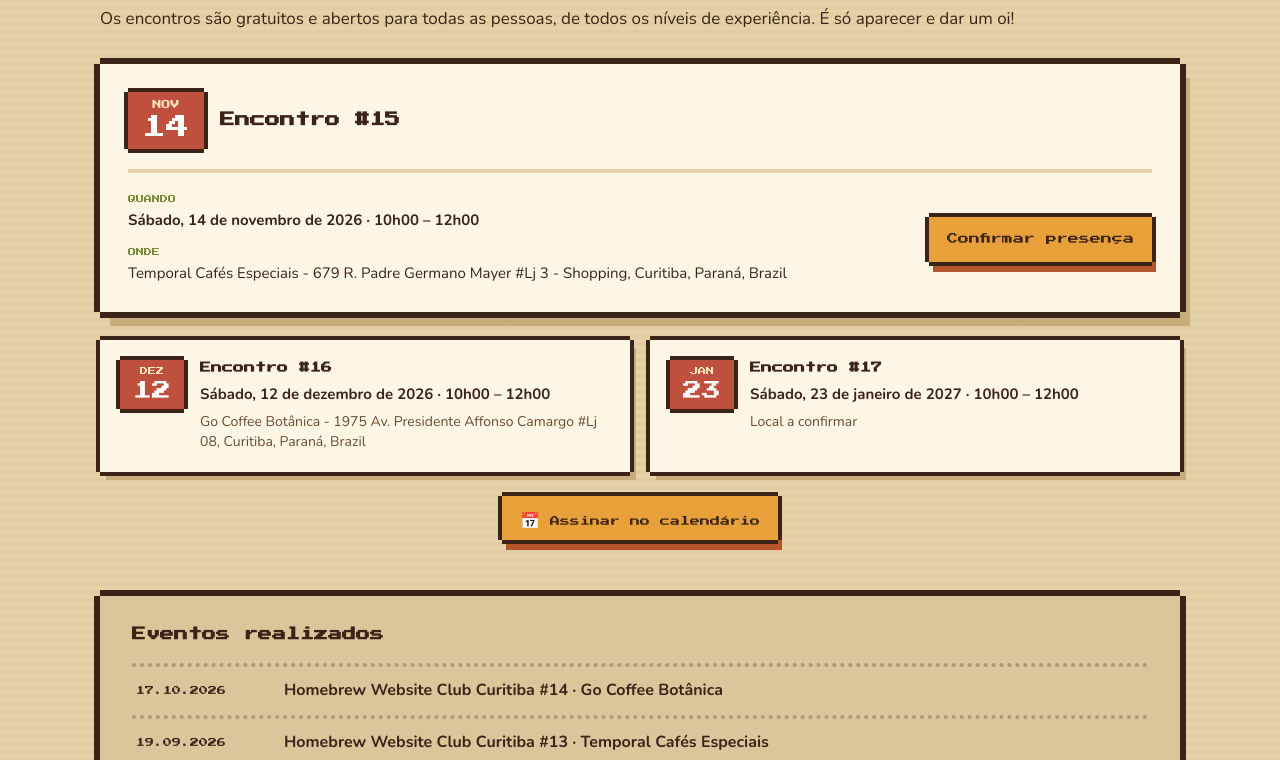
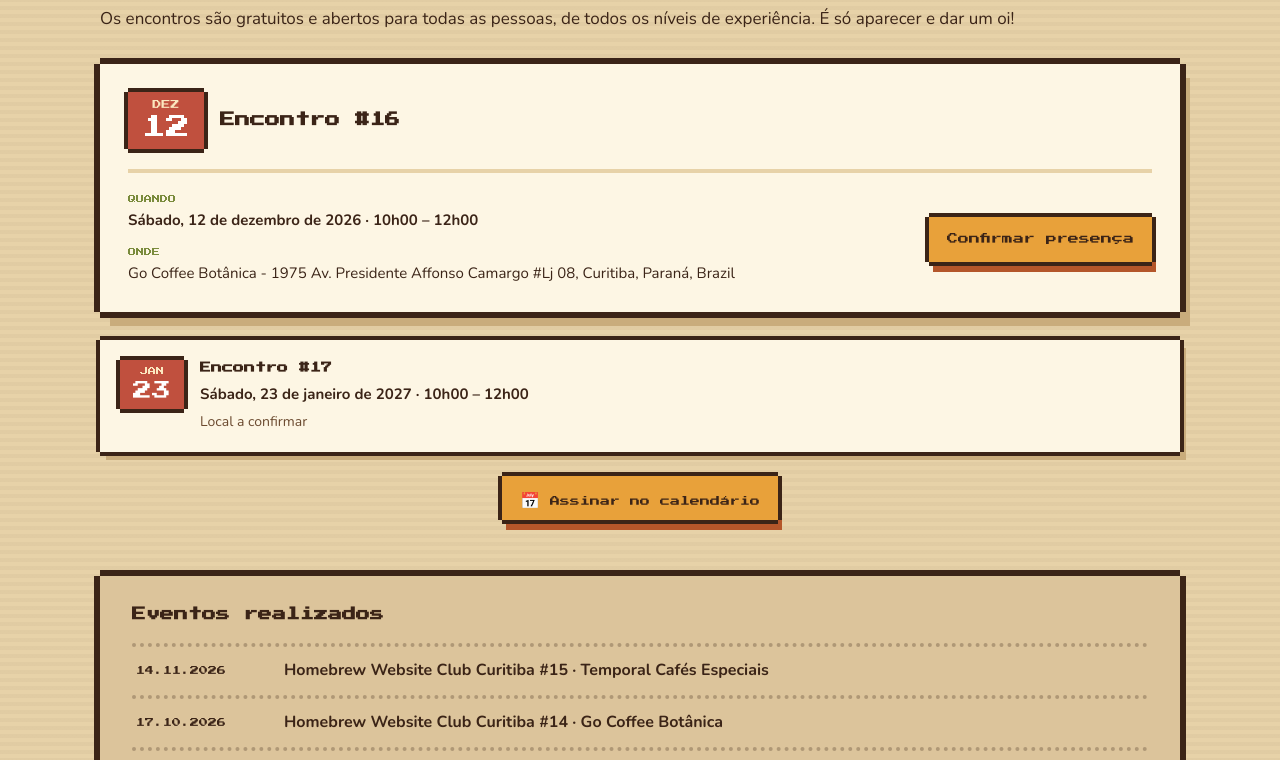
Before and after one commit to kossmann/sitecomcafe, a plain HTML site: page index.html in a window 1280 px wide. Shown: the part 743-1503 px from the top of the page. Drawn offline with nearby package versions, Linux system fonts and the light colour scheme.

Commit message:
evento de novembro concluído

```diff
--- a/index.html
+++ b/index.html
@@ -27,7 +27,7 @@
 <meta name="twitter:card" content="summary_large_image">
 <meta name="twitter:title" content="Site com Café — Homebrew Website Club Curitiba">
 <meta name="twitter:description" content="Encontro mensal e gratuito em Curitiba para tomar um bom café e mexer no seu site pessoal.">
-<script type="application/ld+json">{"@context":"https://schema.org","@type":"Event","name":"Homebrew Website Club Curitiba #15 (Site com Café)","startDate":"2026-11-14T10:00:00-03:00","endDate":"2026-11-14T12:00:00-03:00","eventStatus":"https://schema.org/EventScheduled","eventAttendanceMode":"https://schema.org/OfflineEventAttendanceMode","isAccessibleForFree":true,"inLanguage":"pt-BR","url":"https://events.indieweb.org/2026/11/homebrew-website-club-curitiba-site-com-caf%C3%A9-15-1Cii3jmKeaWv","description":"Encontro mensal e gratuito para tomar um bom café e mexer no seu site pessoal.","location":{"@type":"Place","name":"Temporal Cafés Especiais","address":{"@type":"PostalAddress","streetAddress":"R. Padre Germano Mayer, 679, Lj 3 - Shopping","addressLocality":"Curitiba","addressRegion":"PR","addressCountry":"BR"}},"organizer":[{"@type":"Person","name":"Daniel Kossmann","url":"https://www.danielkossmann.com/pt/"},{"@type":"Person","name":"Rodrigo Ghedin","url":"https://rodrigo.ghed.in/"}]}</script>
+<script type="application/ld+json">{"@context":"https://schema.org","@type":"Event","name":"Homebrew Website Club Curitiba #16 (Site com Café)","startDate":"2026-12-12T10:00:00-03:00","endDate":"2026-12-12T12:00:00-03:00","eventStatus":"https://schema.org/EventScheduled","eventAttendanceMode":"https://schema.org/OfflineEventAttendanceMode","isAccessibleForFree":true,"inLanguage":"pt-BR","url":"https://events.indieweb.org/2026/12/homebrew-website-club-curitiba-site-com-caf%C3%A9-16-xWN33JCktyhb","description":"Encontro mensal e gratuito para tomar um bom café e mexer no seu site pessoal.","location":{"@type":"Place","name":"Go Coffee Botânica","address":{"@type":"PostalAddress","streetAddress":"Av. Presidente Affonso Camargo, 1975, Lj 08","addressLocality":"Curitiba","addressRegion":"PR","addressCountry":"BR"}},"organizer":[{"@type":"Person","name":"Daniel Kossmann","url":"https://www.danielkossmann.com/pt/"},{"@type":"Person","name":"Rodrigo Ghedin","url":"https://rodrigo.ghed.in/"}]}</script>
 <link rel="preconnect" href="https://fonts.googleapis.com">
 <link rel="preconnect" href="https://fonts.gstatic.com" crossorigin="">
 <link href="https://fonts.googleapis.com/css2?family=Press+Start+2P&family=Nunito:ital,wght@0,400;0,600;0,700;0,800;1,400&display=swap" rel="stylesheet">
@@ -256,25 +256,25 @@
       <article style="display: grid; gap: 22px; background: #FDF6E4; padding: 28px; box-sizing: border-box; box-shadow: 0 -6px 0 0 #3B2417, 0 6px 0 0 #3B2417, -6px 0 0 0 #3B2417, 6px 0 0 0 #3B2417, 10px 14px 0 0 #C9AC7C;">
         <div style="display: flex; align-items: center; gap: 16px; padding-bottom: 20px; border-bottom: 4px solid #E7D2A8;">
           <div style="flex: none; width: 76px; background: #C0503E; text-align: center; padding: 8px 0 10px; box-shadow: 0 -4px 0 0 #3B2417, 0 4px 0 0 #3B2417, -4px 0 0 0 #3B2417, 4px 0 0 0 #3B2417;">
-            <div style="font-family: 'Press Start 2P', monospace; font-size: 9px; color: #FBE8C0;">NOV</div>
-            <div style="font-family: 'Press Start 2P', monospace; font-size: 24px; color: #FFF; margin-top: 6px;">14</div>
+            <div style="font-family: 'Press Start 2P', monospace; font-size: 9px; color: #FBE8C0;">DEZ</div>
+            <div style="font-family: 'Press Start 2P', monospace; font-size: 24px; color: #FFF; margin-top: 6px;">12</div>
           </div>
           <div style="display: grid; gap: 10px;">
-            <h3 style="margin: 0; font-family: 'Press Start 2P', monospace; font-size: 15px; line-height: 1.5;">Encontro #15</h3>
+            <h3 style="margin: 0; font-family: 'Press Start 2P', monospace; font-size: 15px; line-height: 1.5;">Encontro #16</h3>
           </div>
         </div>
         <div style="display: flex; align-items: center; justify-content: space-between; gap: 32px; flex-wrap: wrap;">
           <dl style="margin: 0; flex: 1 1 360px; display: grid; gap: 16px; font-size: 15px;">
             <div style="display: grid; gap: 6px;">
               <dt style="font-family: 'Press Start 2P', monospace; font-size: 8px; color: #7A8B3C;">QUANDO</dt>
-              <dd style="margin: 0; font-weight: 700; line-height: 1.5;">Sábado, 14 de novembro de 2026 · 10h00 – 12h00</dd>
+              <dd style="margin: 0; font-weight: 700; line-height: 1.5;">Sábado, 12 de dezembro de 2026 · 10h00 – 12h00</dd>
             </div>
             <div style="display: grid; gap: 6px;">
               <dt style="font-family: 'Press Start 2P', monospace; font-size: 8px; color: #7A8B3C;">ONDE</dt>
-              <dd style="margin: 0; line-height: 1.5;">Temporal Cafés Especiais - 679 R. Padre Germano Mayer #Lj 3 - Shopping, Curitiba, Paraná, Brazil</dd>
+              <dd style="margin: 0; line-height: 1.5;">Go Coffee Botânica - 1975 Av. Presidente Affonso Camargo #Lj 08, Curitiba, Paraná, Brazil</dd>
             </div>
           </dl>
-          <a href="https://events.indieweb.org/2026/11/homebrew-website-club-curitiba-site-com-caf%C3%A9-15-1Cii3jmKeaWv" target="_blank" rel="noopener" style="flex: none; font-family: 'Press Start 2P', monospace; font-size: 11px; line-height: 1.5; color: #3B2417; text-decoration: none;">
+          <a href="https://events.indieweb.org/2026/12/homebrew-website-club-curitiba-site-com-caf%C3%A9-16-xWN33JCktyhb" target="_blank" rel="noopener" style="flex: none; font-family: 'Press Start 2P', monospace; font-size: 11px; line-height: 1.5; color: #3B2417; text-decoration: none;">
             <span style="display: inline-block; background: #E8A13A; padding: 14px 18px; box-shadow: 0 -4px 0 0 #3B2417, 0 4px 0 0 #3B2417, -4px 0 0 0 #3B2417, 4px 0 0 0 #3B2417, 4px 10px 0 0 #B4562A;" style-hover="background: #F2B453;">Confirmar presença</span>
           </a>
         </div>
@@ -282,17 +282,6 @@
     </div>
 
     <div style="margin-top: 28px; display: grid; grid-template-columns: repeat(auto-fit, minmax(min(100%, 430px), 1fr)); gap: 20px;">
-      <div style="display: flex; align-items: flex-start; gap: 16px; background: #FDF6E4; padding: 20px; box-sizing: border-box; box-shadow: 0 -4px 0 0 #3B2417, 0 4px 0 0 #3B2417, -4px 0 0 0 #3B2417, 4px 0 0 0 #3B2417, 6px 8px 0 0 #C9AC7C;">
-          <div style="flex: none; width: 64px; background: #C0503E; text-align: center; padding: 7px 0 9px; box-shadow: 0 -4px 0 0 #3B2417, 0 4px 0 0 #3B2417, -4px 0 0 0 #3B2417, 4px 0 0 0 #3B2417;">
-            <div style="font-family: 'Press Start 2P', monospace; font-size: 8px; color: #FBE8C0;">DEZ</div>
-            <div style="font-family: 'Press Start 2P', monospace; font-size: 19px; color: #FFF; margin-top: 6px;">12</div>
-          </div>
-        <div style="display: grid; gap: 7px;">
-          <h3 style="margin: 0; font-family: 'Press Start 2P', monospace; font-size: 11px; line-height: 1.5;"><a href="https://events.indieweb.org/2026/12/homebrew-website-club-curitiba-site-com-caf%C3%A9-16-xWN33JCktyhb" target="_blank" rel="noopener" style="color: #3B2417; text-decoration: none; border-bottom: 3px solid transparent;" style-hover="border-bottom-color: #E8A13A;">Encontro #16</a></h3>
-          <div style="font-size: 15px; font-weight: 700; line-height: 1.45;">Sábado, 12 de dezembro de 2026 · 10h00 – 12h00</div>
-          <div style="font-size: 14px; line-height: 1.4; color: #6B4A2F;">Go Coffee Botânica - 1975 Av. Presidente Affonso Camargo #Lj 08, Curitiba, Paraná, Brazil</div>
-        </div>
-      </div>
       <div style="display: flex; align-items: flex-start; gap: 16px; background: #FDF6E4; padding: 20px; box-sizing: border-box; box-shadow: 0 -4px 0 0 #3B2417, 0 4px 0 0 #3B2417, -4px 0 0 0 #3B2417, 4px 0 0 0 #3B2417, 6px 8px 0 0 #C9AC7C;">
           <div style="flex: none; width: 64px; background: #C0503E; text-align: center; padding: 7px 0 9px; box-shadow: 0 -4px 0 0 #3B2417, 0 4px 0 0 #3B2417, -4px 0 0 0 #3B2417, 4px 0 0 0 #3B2417;">
             <div style="font-family: 'Press Start 2P', monospace; font-size: 8px; color: #FBE8C0;">JAN</div>
@@ -519,6 +508,7 @@ class Component extends DCLogic {
       closeMenu: () => this.setState({ menuOpen: false }),
 
       pastEvents: [
+        { date: "14.11.2026", title: "Homebrew Website Club Curitiba #15 · Temporal Cafés Especiais", href: "https://www.danielkossmann.com/pt/site-com-cafe-homebrew-website-club-curitiba-encontro-15/" },
         { date: "17.10.2026", title: "Homebrew Website Club Curitiba #14 · Go Coffee Botânica", href: "https://www.danielkossmann.com/pt/site-com-cafe-homebrew-website-club-curitiba-encontro-14/" },
         { date: "19.09.2026", title: "Homebrew Website Club Curitiba #13 · Temporal Cafés Especiais", href: "https://www.danielkossmann.com/pt/site-com-cafe-homebrew-website-club-curitiba-encontro-13/" },
         { date: "15.08.2026", title: "Homebrew Website Club Curitiba #12 · Go Coffee Botânica", href: "https://events.indieweb.org/2026/08/homebrew-website-club-curitiba-12-uhctQyyraQil" },
```
